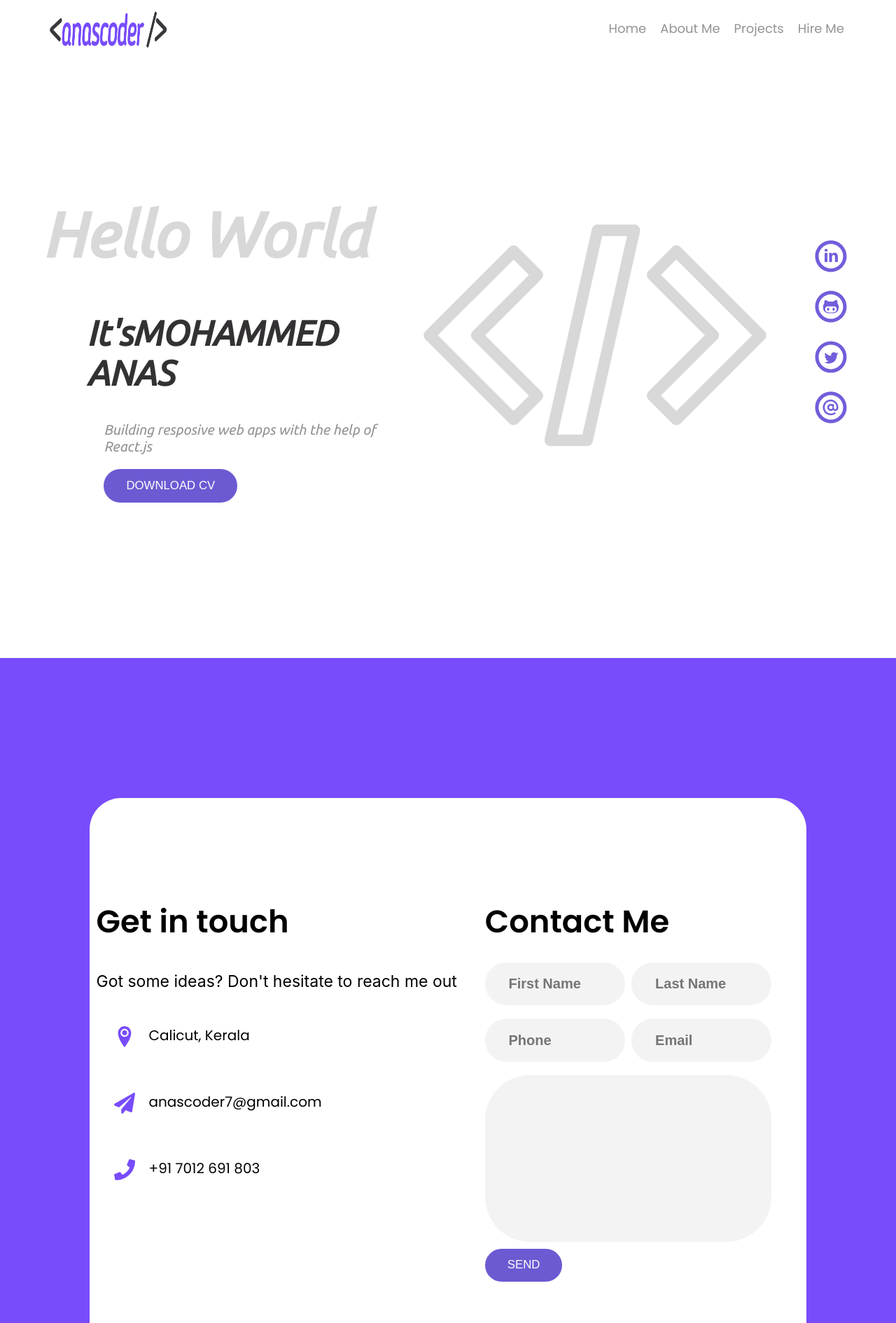
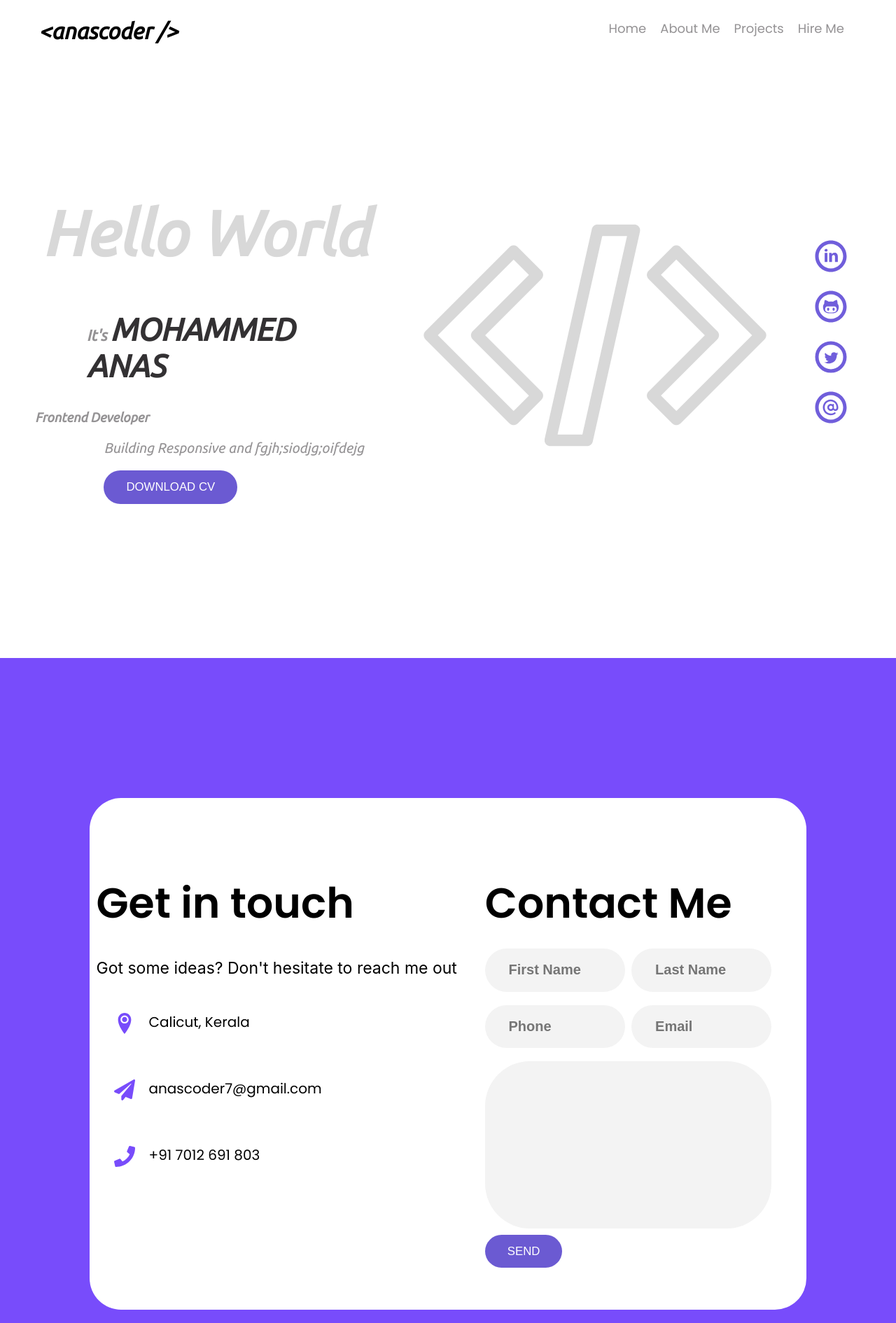
Before and after one commit to anascsk/portfolio, a React (Create React App) app: page / in a window 1280 px wide. Shown: the top 1890 px of the page at 70% size. Built offline with nearby package versions, Linux system fonts and the light colour scheme.

Commit message:
footer updated

```diff
--- a/src/components/Footer.jsx
+++ b/src/components/Footer.jsx
@@ -2,6 +2,7 @@ import React from "react";
 import {
   BottomFooter,
   Copyright,
+  End,
   FollowMe,
   FooterContainer,
   FooterLine,
@@ -12,6 +13,8 @@ import {MdLinearScale} from 'react-icons/md'
 
 const Footer = () => {
   return (
+      <>
+      <End><MdLinearScale/></End>
     <FooterContainer>
       <BottomFooter>
         <Copyright>
@@ -26,6 +29,7 @@ const Footer = () => {
         </FollowMe>
       </BottomFooter>
     </FooterContainer>
+    </>
   );
 };
 
--- a/src/components/Navbar.jsx
+++ b/src/components/Navbar.jsx
@@ -23,7 +23,8 @@ const Navbar = () => {
     <Container extendedNavbar={extendedNavbar}>
       <NavbarInnerContainer>
         <LeftContainer>
-          <Logo src={anascoder}></Logo>
+          {/* <Logo src={anascoder}></Logo> */}
+          <h1> &lt;anascoder /&gt;</h1>
         </LeftContainer>
         <RightContainer>
           <NavbarLinkContainer>
--- a/src/components/Showcase.jsx
+++ b/src/components/Showcase.jsx
@@ -9,9 +9,6 @@ import {
   Right,
   Center,
   Left,
-  H1,
-  H2,
-  P,
   SocialIcons,
 } from "../styles/Showcase.style";
 import { Button } from "../styles/button.style";
@@ -22,12 +19,13 @@ const Showcase = () => {
   return (
     <Container>
       <Left>
-        <H1>Hello World</H1>
-        <H2><span>It's</span>MOHAMMED ANAS</H2>
-        <P>Building resposive web apps with the help of React.js</P>
-        <P>
+        <h1>Hello World</h1>
+        <h2><span>It's</span>MOHAMMED ANAS</h2>
+        <h3>Frontend Developer</h3>
+        <p>Building Responsive and fgjh;siodjg;oifdejg</p>
+        <p>
           <Button>Download CV</Button>
-        </P>
+        </p>
       </Left>
       <Center>
         <img src={CodingLogo} alt="" />
--- a/src/styles/Contact.style.js
+++ b/src/styles/Contact.style.js
@@ -17,7 +17,7 @@ export const ContactBox = styled.div`
   padding: 15px;
   background-color: #fff;
   border-radius: 45px;
-  padding: 110px 0px;
+  padding: 60px 0px;
   display: flex;
   justify-content: center;
 
@@ -29,7 +29,7 @@ export const ContactBox = styled.div`
   display: inline-block;
   padding-bottom: 1rem;
   line-height: 1;
-  font-size: 2.8rem;
+
   margin-bottom: 0.6rem;
   }
   p {
@@ -43,17 +43,7 @@ export const ContactInfo = styled.div`
   margin-right: 40px;
   display: flex;
   flex-direction: column;
-  h3 {
-    display: flex;
-    justify-content: center;
-    align-items: center;
-    position: relative;
-    display: inline-block;
-    padding-bottom: 1rem;
-    line-height: 1;
-    font-size: 2.8rem;
-    margin-bottom: 0.6rem;
-  }
+
 
 `;
 export const InfoWrap = styled.div`
--- a/src/styles/Footer.style.js
+++ b/src/styles/Footer.style.js
@@ -1,5 +1,11 @@
 import styled from "styled-components";
 
+
+export const End = styled.div`
+display: flex;
+justify-content: center;
+align-items: center;
+`;
 export const FooterContainer = styled.div`
 background-color: #241d2b;
 border-radius: 40px 40px 0px 0px ;
@@ -51,4 +57,3 @@ cursor: pointer;
 }
 
 `;
-// export const FollowMe = styled.div``;
--- a/src/styles/Navbar.style.js
+++ b/src/styles/Navbar.style.js
@@ -19,6 +19,7 @@ export const LeftContainer = styled.div`
   justify-content: start;
   margin-left: 55px;
   margin-top: 5px;
+  color: black;
 
 `;
 
--- a/src/styles/Showcase.style.js
+++ b/src/styles/Showcase.style.js
@@ -5,42 +5,48 @@ width: 100%;
   height: 100vh;
   display: flex;
   margin-bottom: 50px;
-`
+`;
 export const Left = styled.div`
   flex: 40%;
   text-align: left;
   margin: auto;
 
   padding-left: 50px;
-color:
-#949294;
+  color: #949294;
 
-
-
-`
-export const H1 = styled.h1`
+  h1 {
     font-size: 90px;
     top: 30px;
     margin-left: 2%;
     color: #d8d8d8;
-`
-export const H2 = styled.h2`
-font-size: 50px;
-color:#333133;
+  }
+
+  h2 {
+    font-size: 45px;
+    color: #333133;
     margin-left: 15%;
-font-family: 'Ubuntu', sans-serif;
-`
-export const P = styled.p`
+    font-family: "Ubuntu", sans-serif;
+  }
+
+  p {
     font-size: 20px;
     margin-left: 20%;
-
-`
+  }
+  span {
+      font-size: 22px;
+      margin-right: 5px;
+      color: #949294;
+  }
+`;
+export const H1 = styled.h1``;
+export const H2 = styled.h2``;
+export const P = styled.p``;
 export const Center = styled.div`
   flex: 50%;
   text-align: center;
   margin: auto;
   opacity: 0.15;
-`
+`;
 export const Right = styled.div`
   flex: 10%;
   display: flex;
@@ -51,12 +57,10 @@ font-size: 60px;
   color: #705edb;
 
   overflow: hidden;
-
-`
+`;
 export const SocialIcons = styled.div`
   cursor: pointer;
   &:hover {
-    color:
-    #7288e7
+    color: #7288e7;
   }
-`
+`;
```
Lines whose indentation alone changed are shown as unchanged.
